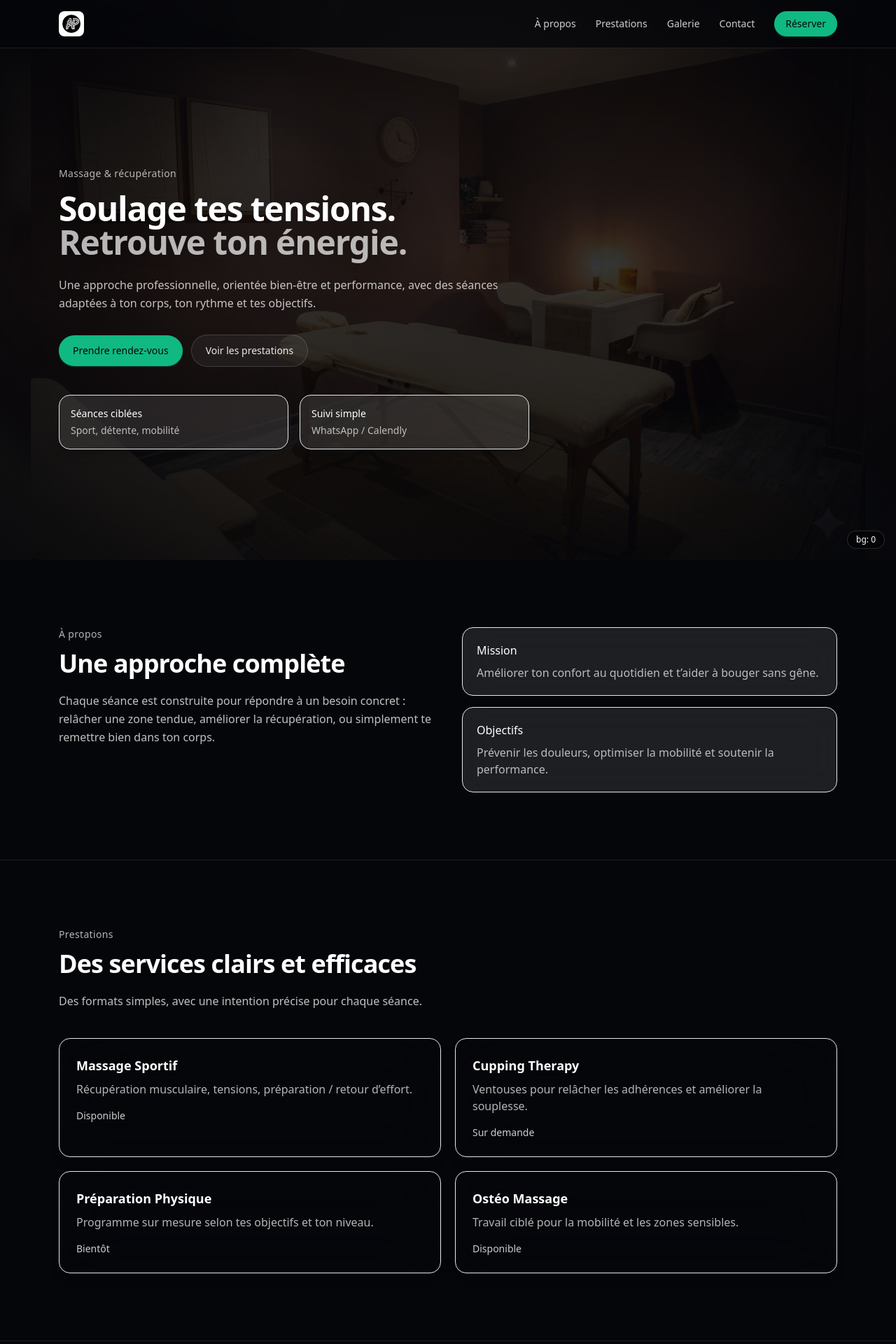
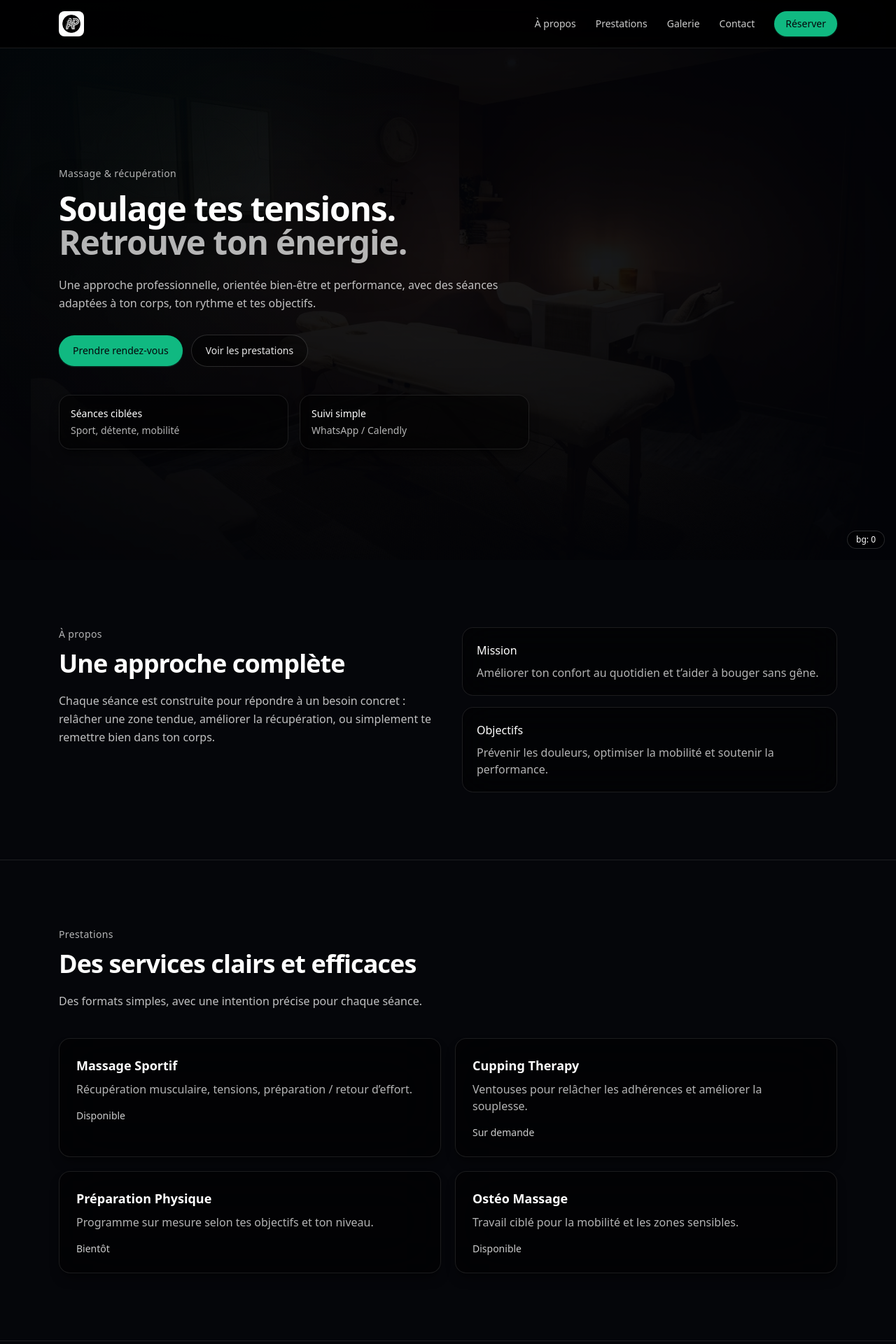
Before and after one commit to tatosteph/francis-massage, a Vue app: page / in a window 1280 px wide. Shown: the top 1920 px of the page at 70% size. Built offline with nearby package versions, Linux system fonts and the light colour scheme.

Commit message:
Make site darker and more masculine

```diff
--- a/src/App.vue
+++ b/src/App.vue
@@ -98,11 +98,11 @@ const backgroundPhotos = computed(() => {
 
 const backgroundPositions = computed(() => {
   return [
-    '50% 18%',
-    '50% 12%',
-    '50% 14%',
-    '50% 16%',
-    '50% 18%',
+    '50% 30%',
+    '50% 28%',
+    '50% 30%',
+    '50% 32%',
+    '50% 30%',
   ]
 })
 
@@ -205,10 +205,10 @@ onUnmounted(() => {
           }"
         />
       </div>
-      <div class="absolute inset-0 bg-ink-950/35" />
-      <div class="absolute inset-0 bg-[linear-gradient(to_bottom,rgba(5,6,10,0.58),rgba(5,6,10,0.32),rgba(5,6,10,0.72))]" />
-      <div class="absolute inset-0 bg-[radial-gradient(circle_at_top,rgba(255,255,255,0.05),transparent_56%)]" />
-      <div class="absolute inset-0 bg-[radial-gradient(circle_at_center,rgba(5,6,10,0.48),rgba(5,6,10,0.36),rgba(5,6,10,0.76))]" />
+      <div class="absolute inset-0 bg-ink-950/55" />
+      <div class="absolute inset-0 bg-[linear-gradient(to_bottom,rgba(2,3,7,0.78),rgba(2,3,7,0.46),rgba(2,3,7,0.84))]" />
+      <div class="absolute inset-0 bg-[radial-gradient(circle_at_top_left,rgba(16,185,129,0.10),transparent_42%)]" />
+      <div class="absolute inset-0 bg-[radial-gradient(circle_at_center,rgba(2,3,7,0.38),rgba(2,3,7,0.48),rgba(2,3,7,0.86))]" />
     </div>
 
     <div
@@ -218,7 +218,7 @@ onUnmounted(() => {
       bg: {{ activeBgIndex }}
     </div>
 
-    <header class="fixed inset-x-0 top-0 z-50 border-b border-white/10 bg-ink-950/75 backdrop-blur-2xl">
+    <header class="fixed inset-x-0 top-0 z-50 border-b border-white/10 bg-black/85 backdrop-blur-2xl">
       <div class="mx-auto flex max-w-6xl items-center justify-between px-5 py-4">
         <a href="#top" class="flex items-center gap-3 font-semibold tracking-tight">
           <img
@@ -244,7 +244,7 @@ onUnmounted(() => {
         </nav>
 
         <button
-          class="rounded-lg border border-white/10 bg-white/5 px-3 py-2 text-sm text-white/90 md:hidden"
+          class="rounded-lg border border-white/10 bg-black/45 px-3 py-2 text-sm text-white/90 md:hidden"
           type="button"
           @click="navOpen = !navOpen"
         >
@@ -293,7 +293,7 @@ onUnmounted(() => {
                 Prendre rendez-vous
               </a>
               <a
-                class="rounded-full border border-white/15 bg-white/5 px-5 py-3 text-sm font-medium text-white/90 hover:bg-white/10"
+                class="rounded-full border border-white/15 bg-black/45 px-5 py-3 text-sm font-medium text-white/90 hover:bg-black/50"
                 href="#prestations"
               >
                 Voir les prestations
@@ -301,11 +301,11 @@ onUnmounted(() => {
             </div>
 
             <div data-hero class="mt-10 grid grid-cols-2 gap-4 text-sm text-white/75">
-              <div class="rounded-2xl border border-white/12 bg-white/10 p-4 backdrop-blur-2xl shadow-lg shadow-black/20">
+              <div class="rounded-2xl border border-white/10 bg-black/50 p-4 backdrop-blur-2xl shadow-lg shadow-black/40">
                 <p class="font-medium text-white">Séances ciblées</p>
                 <p class="mt-1 text-white/70">Sport, détente, mobilité</p>
               </div>
-              <div class="rounded-2xl border border-white/12 bg-white/10 p-4 backdrop-blur-2xl shadow-lg shadow-black/20">
+              <div class="rounded-2xl border border-white/10 bg-black/50 p-4 backdrop-blur-2xl shadow-lg shadow-black/40">
                 <p class="font-medium text-white">Suivi simple</p>
                 <p class="mt-1 text-white/70">WhatsApp / Calendly</p>
               </div>
@@ -325,11 +325,11 @@ onUnmounted(() => {
             </p>
           </div>
           <div class="grid gap-4">
-            <div class="rounded-2xl border border-white/12 bg-white/10 p-5 backdrop-blur-xl">
+            <div class="rounded-2xl border border-white/10 bg-black/50 p-5 backdrop-blur-xl">
               <p class="font-medium text-white">Mission</p>
               <p class="mt-2 text-white/70">Améliorer ton confort au quotidien et t’aider à bouger sans gêne.</p>
             </div>
-            <div class="rounded-2xl border border-white/12 bg-white/10 p-5 backdrop-blur-xl">
+            <div class="rounded-2xl border border-white/10 bg-black/50 p-5 backdrop-blur-xl">
               <p class="font-medium text-white">Objectifs</p>
               <p class="mt-2 text-white/70">Prévenir les douleurs, optimiser la mobilité et soutenir la performance.</p>
             </div>
@@ -348,22 +348,22 @@ onUnmounted(() => {
           </div>
 
           <div class="mt-10 grid gap-5 md:grid-cols-2">
-            <article data-reveal class="rounded-2xl border border-white/12 bg-white/12 p-6 backdrop-blur-2xl shadow-lg shadow-black/20">
+            <article data-reveal class="rounded-2xl border border-white/10 bg-black/55 p-6 backdrop-blur-2xl shadow-lg shadow-black/40">
               <h3 class="text-lg font-semibold">Massage Sportif</h3>
               <p class="mt-2 text-white/70">Récupération musculaire, tensions, préparation / retour d’effort.</p>
               <p class="mt-4 text-sm font-medium text-white/80">Disponible</p>
             </article>
-            <article data-reveal class="rounded-2xl border border-white/12 bg-white/12 p-6 backdrop-blur-2xl shadow-lg shadow-black/20">
+            <article data-reveal class="rounded-2xl border border-white/10 bg-black/55 p-6 backdrop-blur-2xl shadow-lg shadow-black/40">
               <h3 class="text-lg font-semibold">Cupping Therapy</h3>
               <p class="mt-2 text-white/70">Ventouses pour relâcher les adhérences et améliorer la souplesse.</p>
               <p class="mt-4 text-sm font-medium text-white/80">Sur demande</p>
             </article>
-            <article data-reveal class="rounded-2xl border border-white/12 bg-white/12 p-6 backdrop-blur-2xl shadow-lg shadow-black/20">
+            <article data-reveal class="rounded-2xl border border-white/10 bg-black/55 p-6 backdrop-blur-2xl shadow-lg shadow-black/40">
               <h3 class="text-lg font-semibold">Préparation Physique</h3>
               <p class="mt-2 text-white/70">Programme sur mesure selon tes objectifs et ton niveau.</p>
               <p class="mt-4 text-sm font-medium text-white/80">Bientôt</p>
             </article>
-            <article data-reveal class="rounded-2xl border border-white/12 bg-white/12 p-6 backdrop-blur-2xl shadow-lg shadow-black/20">
+            <article data-reveal class="rounded-2xl border border-white/10 bg-black/55 p-6 backdrop-blur-2xl shadow-lg shadow-black/40">
               <h3 class="text-lg font-semibold">Ostéo Massage</h3>
               <p class="mt-2 text-white/70">Travail ciblé pour la mobilité et les zones sensibles.</p>
               <p class="mt-4 text-sm font-medium text-white/80">Disponible</p>
@@ -386,7 +386,7 @@ onUnmounted(() => {
             v-for="src in galleryPhotos"
             :key="src"
             data-reveal
-            class="group relative overflow-hidden rounded-2xl border border-white/12 bg-white/12 backdrop-blur-2xl shadow-lg shadow-black/20"
+            class="group relative overflow-hidden rounded-2xl border border-white/10 bg-black/55 backdrop-blur-2xl shadow-lg shadow-black/40"
           >
             <img
               class="h-56 w-full object-cover object-[50%_20%] transition duration-500 group-hover:scale-[1.03]"
@@ -405,7 +405,7 @@ onUnmounted(() => {
             <p class="mt-5 leading-relaxed text-white/75">
               Dis-moi ce dont tu as besoin (zone, douleur, objectif). Je te propose un créneau et un format adapté.
             </p>
-            <div class="mt-8 rounded-2xl border border-white/12 bg-white/12 p-4 backdrop-blur-2xl shadow-lg shadow-black/20">
+            <div class="mt-8 rounded-2xl border border-white/10 bg-black/55 p-4 backdrop-blur-2xl shadow-lg shadow-black/40">
               <p class="text-sm font-medium text-white">Calendrier</p>
               <p class="mt-1 text-sm text-white/70">Choisis un créneau directement dans le calendrier.</p>
               <div class="mt-4 overflow-hidden rounded-xl border border-white/10 bg-ink-950">
@@ -418,7 +418,7 @@ onUnmounted(() => {
               </div>
               <div class="mt-4 flex flex-wrap gap-3">
                 <a
-                  class="rounded-full border border-white/15 bg-white/5 px-5 py-3 text-sm font-medium text-white/90 hover:bg-white/10"
+                  class="rounded-full border border-white/15 bg-black/45 px-5 py-3 text-sm font-medium text-white/90 hover:bg-black/60"
                   :href="calendlyUrl"
                   target="_blank"
                   rel="noreferrer"
@@ -429,7 +429,7 @@ onUnmounted(() => {
             </div>
           </div>
 
-          <div data-reveal class="rounded-2xl border border-white/12 bg-white/12 p-6 backdrop-blur-2xl shadow-lg shadow-black/20">
+          <div data-reveal class="rounded-2xl border border-white/10 bg-black/55 p-6 backdrop-blur-2xl shadow-lg shadow-black/40">
             <p class="text-sm font-medium text-white">Formulaire de contact</p>
             <p class="mt-1 text-sm text-white/70">
               Tu peux envoyer un message, même si tu ne trouves pas de créneau parfait.
@@ -516,7 +516,7 @@ onUnmounted(() => {
               </div>
               <div class="pt-2">
                 <a
-                  class="inline-flex rounded-full border border-white/15 bg-white/5 px-4 py-2 font-medium text-white/90 hover:bg-white/10"
+                  class="inline-flex rounded-full border border-white/15 bg-black/45 px-4 py-2 font-medium text-white/90 hover:bg-black/50"
                   href="#top"
                 >
                   Retour en haut
@@ -549,13 +549,13 @@ onUnmounted(() => {
 
 .bg-fill {
   background-size: cover;
-  filter: blur(18px) saturate(1.06) contrast(1.03) brightness(0.62);
+  filter: blur(16px) grayscale(0.18) saturate(0.95) contrast(1.12) brightness(0.44);
   transform: scale(1.12);
 }
 
 .bg-main {
   background-size: cover;
-  filter: saturate(1.02) contrast(1.03) brightness(0.72);
+  filter: grayscale(0.10) saturate(0.95) contrast(1.12) brightness(0.62);
 }
 
 @media (min-width: 768px) {
```
